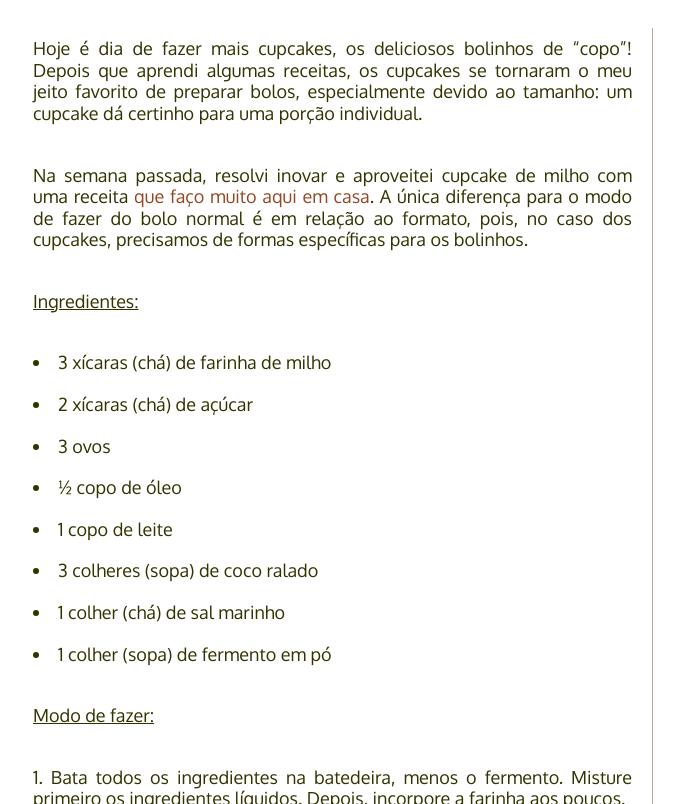
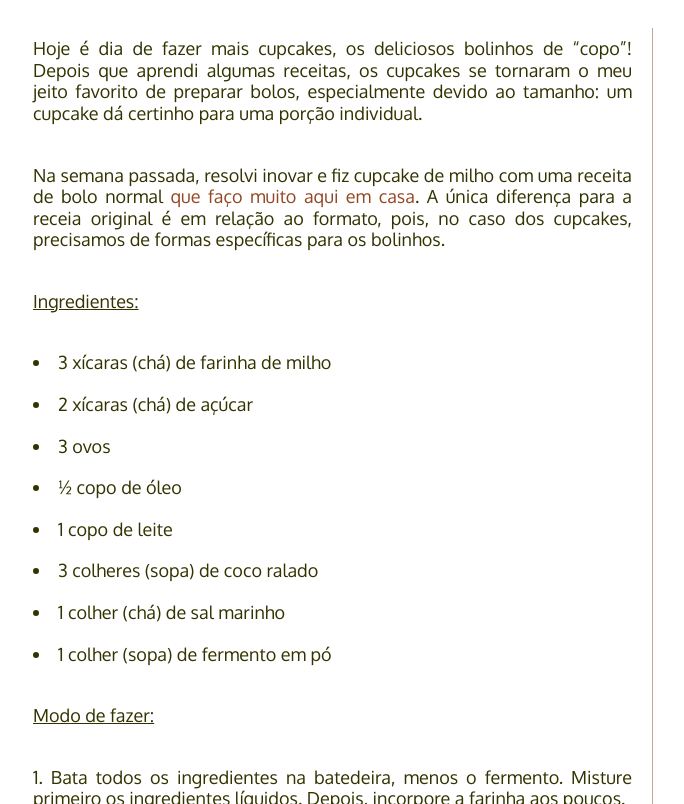
Before and after one commit to PaneladePau/paneladepau-jekyll-blog, a Jekyll site: the page built from _posts/2013-03-21-cupcake-de-milho.md, in a window 1280 px wide and 900 px high, scrolled down 427 px, cut to the strip 96-900 px from the top of the window. Shown: the whole strip, without its empty margins (137-821 px from the left). Built offline with Jekyll 4.4.1, drawn with Linux system fonts in a browser that asks for light colours; nearby versions of some CDN libraries; some web fonts are replaced.

Commit message:
“update”

```diff
--- a/_posts/2013-03-21-cupcake-de-milho.md
+++ b/_posts/2013-03-21-cupcake-de-milho.md
@@ -17,7 +17,7 @@
 
 Hoje é dia de fazer mais cupcakes, os deliciosos bolinhos de "copo"! Depois que aprendi algumas receitas, os cupcakes se tornaram o meu jeito favorito de preparar bolos, especialmente devido ao tamanho: um cupcake dá certinho para uma porção individual.
 
-Na semana passada, resolvi inovar e aproveitei cupcake de milho com uma receita [que faço muito aqui em casa](https://paneladepau.com.br/bolo-de-milho/). A única diferença para o modo de fazer do bolo normal é em relação ao formato, pois, no caso dos cupcakes, precisamos de formas específicas para os bolinhos.
+Na semana passada, resolvi inovar e fiz cupcake de milho com uma receita de bolo normal [que faço muito aqui em casa](https://paneladepau.com.br/bolo-de-milho/). A única diferença para a receia original é em relação ao formato, pois, no caso dos cupcakes, precisamos de formas específicas para os bolinhos.
 
 ### Ingredientes:
 
```
